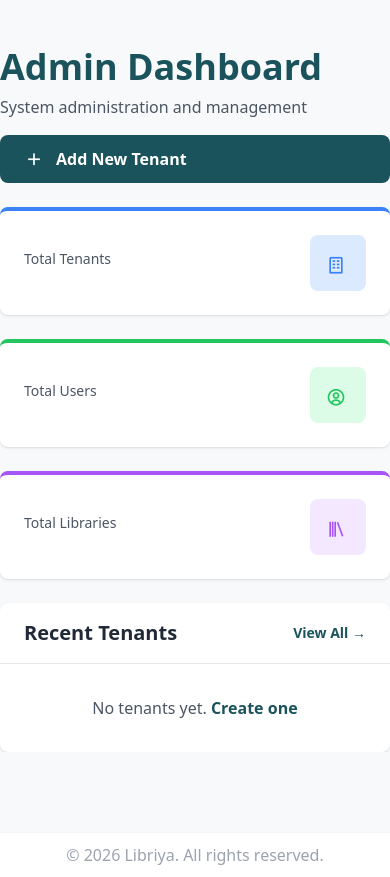
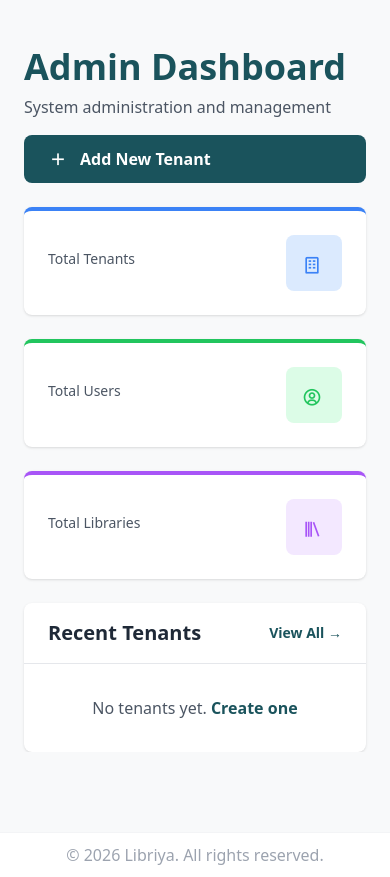
Before and after one commit to MarcinSachs/Libriya, a Python web app: template app/templates/admin/dashboard.html in a window 390 px wide. Shown: the part 81-958 px from the top of the page. Run offline with Jinja, Linux system fonts and the light colour scheme; the template is opened without the code that fills it, so the values that code supplies are empty; some libraries are stand-ins or nearby versions.

Commit message:
fix: Adjust padding in mobile sidebar and wrap main content in a container

```diff
--- a/app/templates/base/main_base.html
+++ b/app/templates/base/main_base.html
@@ -166,7 +166,7 @@
         <div class="flex">
             {% if current_user.is_authenticated %}
             <!-- Sidebar -->
-            <aside id="mobile-sidebar" class="hidden lg:flex w-full lg:w-64 bg-white border-r border-gray-200 flex-col py-6 px-4 h-[calc(100vh-128px)] overflow-y-auto fixed lg:relative top-20 left-0 z-40 lg:z-auto lg:top-auto lg:left-auto">
+            <aside id="mobile-sidebar" class="hidden lg:flex w-full lg:w-64 bg-white border-r border-gray-200 flex-col py-6 px-6 h-[calc(100vh-128px)] overflow-y-auto fixed lg:relative top-20 left-0 z-40 lg:z-auto lg:top-auto lg:left-auto">
                 <nav class="space-y-2">
                     <!-- Books (dla tenant users) -->
                     {% if not current_user.is_super_admin %}
@@ -241,9 +241,11 @@
             </aside>
             {% endif %}
 
-            <!-- Main Content -->
+                <!-- Main Content -->
             <div class="flex-1 overflow-x-hidden">
+                <div class="max-w-7xl mx-auto px-6 sm:px-6 lg:px-8">
         {% block content %}{% endblock %}
+                </div>
             </div>
         </div>
     </main>
```
